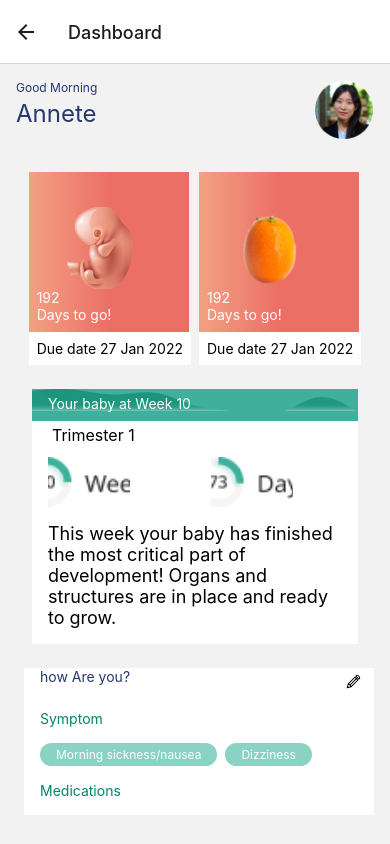
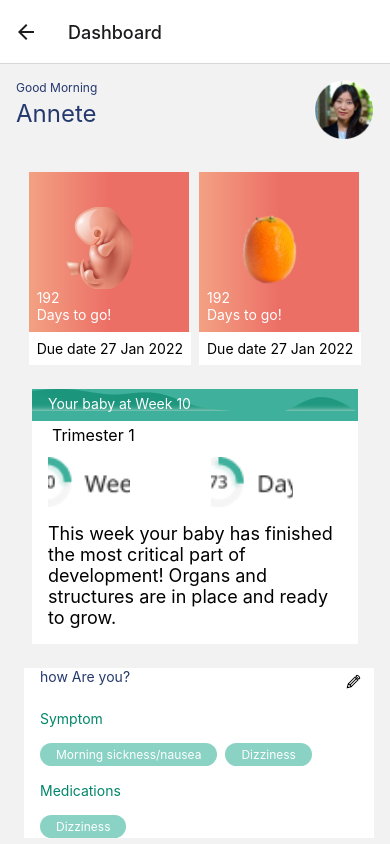
Before and after one commit to mehdieft/babyshop, a React Native app: screen /Dashboard in a window 390 px wide. Built offline with nearby package versions, Linux system fonts and the light colour scheme.

Commit message:
Update Dashboard.js

```diff
--- a/Screens/Dashboard.js
+++ b/Screens/Dashboard.js
@@ -83,6 +83,13 @@ export default function Dashboard() {
                     <Chips title="Dizziness" onpress={()=>console.log('hello')} style={{marginRight:8}} />
                 </View>
                 <Text style={{color:'#00866A',padding:16}}>Medications</Text>
+
+                <View style={{flexDirection: 'row',marginHorizontal:16}}>
+                <Chips title="Dizziness" onpress={()=>console.log('hello')}   />
+                </View>
+
+
+
             </View>
 
 
```
